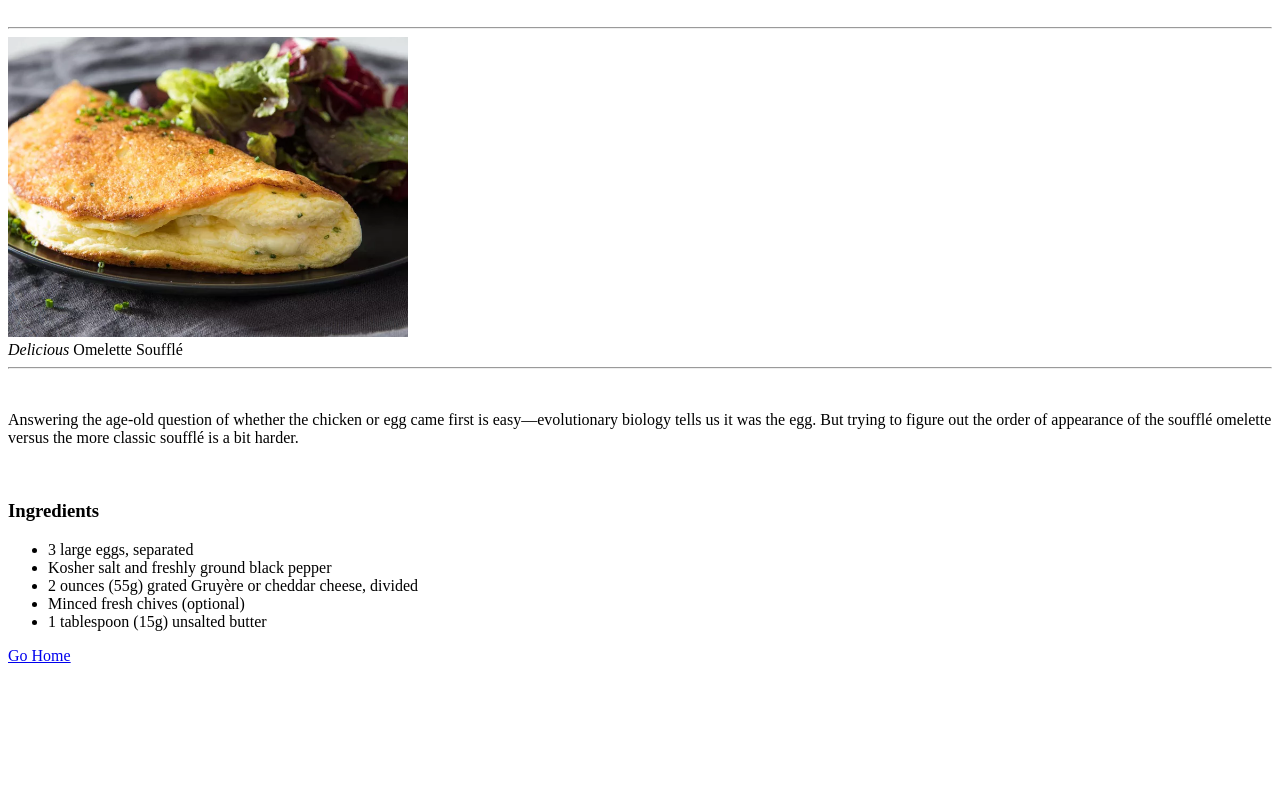
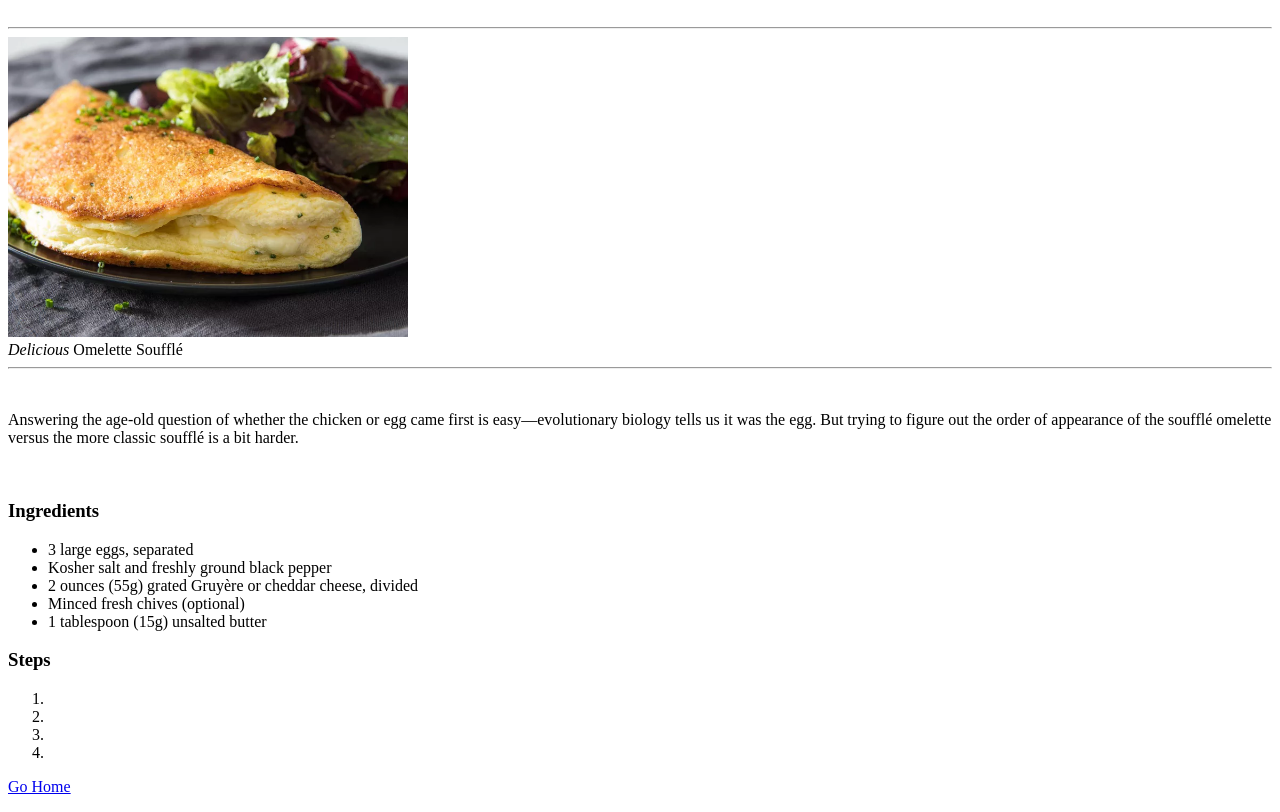
Before and after one commit to Brazilian-Coder/odin-recipes, a plain HTML site: page os-recipe.html in a window 1280 px wide. Shown: the part 79-891 px from the top of the page. Before the commit the page ends 800 px from the top, so only its background shows below. Drawn offline with Linux system fonts and the light colour scheme.

Commit message:
Added tags for an ordered list on the os-recipes

```diff
--- a/os-recipe.html
+++ b/os-recipe.html
@@ -29,6 +29,13 @@
       <li>Minced fresh chives (optional)</li>
       <li>1 tablespoon (15g) unsalted butter</li>
     </ul>
+    <h3>Steps</h3>
+    <ol>
+      <li></li>
+      <li></li>
+      <li></li>
+      <li></li>
+    </ol>
   </body>
   <footer>
     <p><a href="index.html">Go Home</a></p>
```
